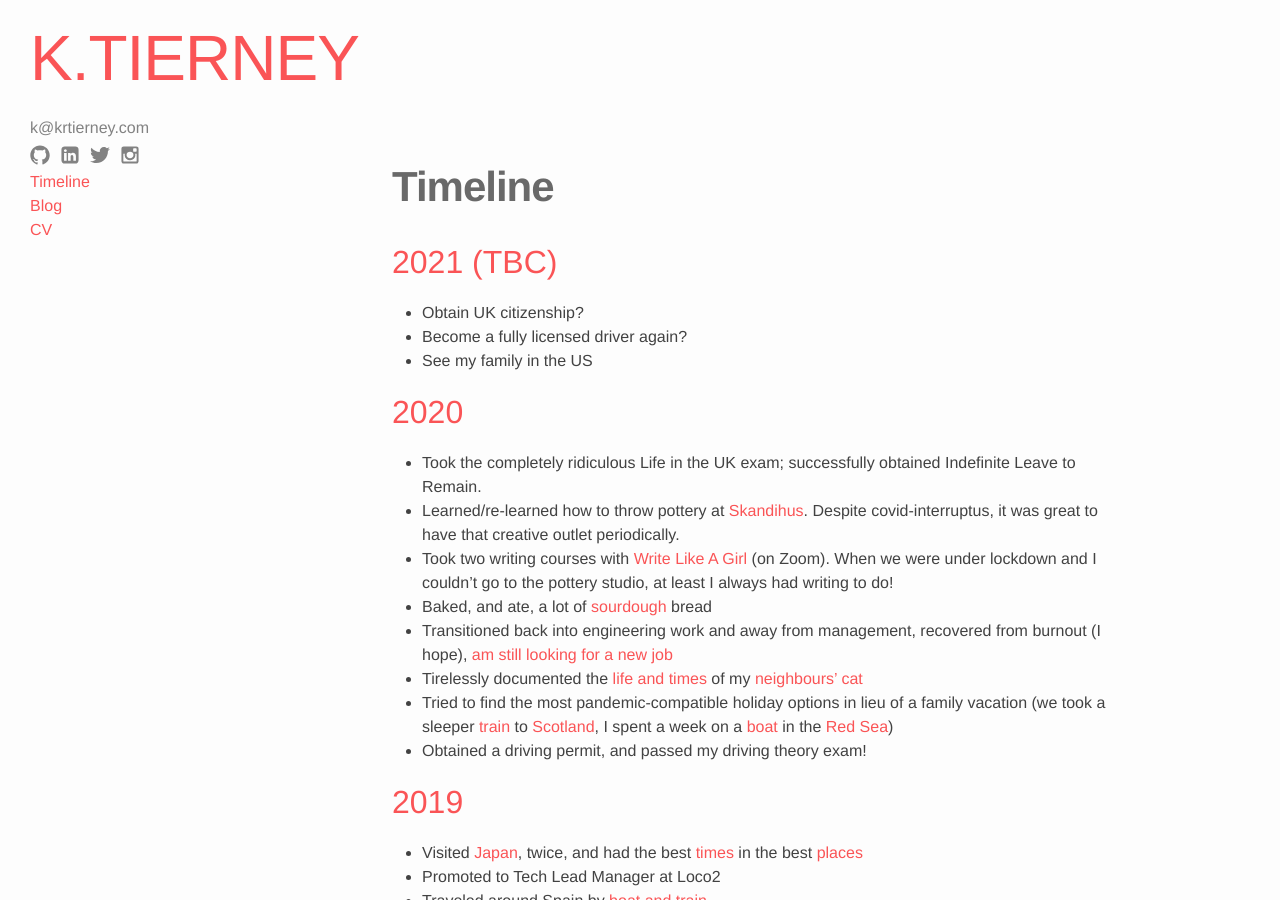
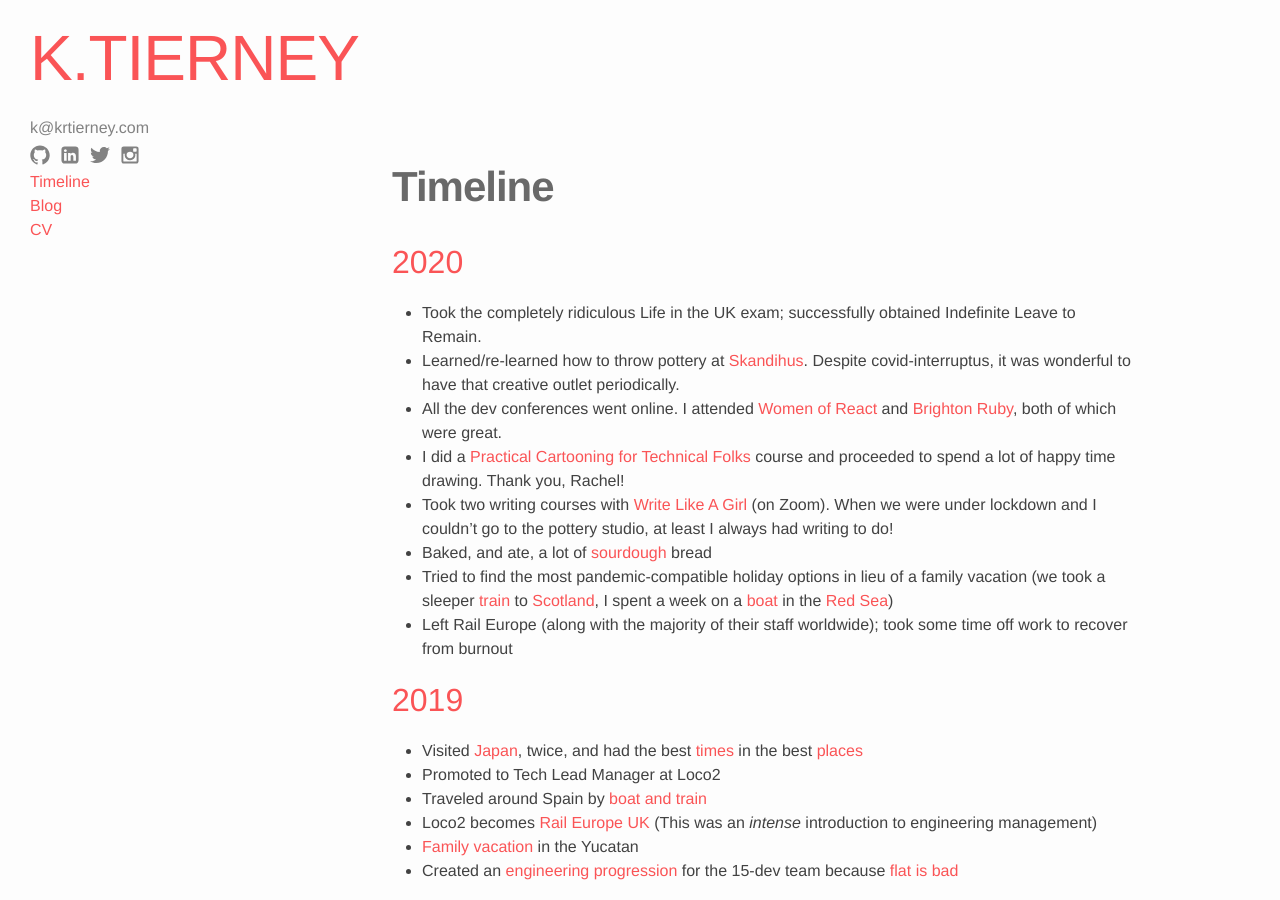
Before and after one commit to krtierney/krtierney.github.io, a Jekyll site: the page built from about.md, in a window 1280 px wide and 900 px high. Built offline with Jekyll 4.4.1, drawn with Linux system fonts in a browser that asks for light colours.

Commit message:
Update timeline

```diff
--- a/about.md
+++ b/about.md
@@ -5,22 +5,16 @@ permalink: /about/
 published: true
 ---
 
-## 2021 (TBC)
-
-* Obtain UK citizenship?
-* Become a fully licensed driver again?
-* See my family in the US
-
 ## 2020
 
 * Took the completely ridiculous Life in the UK exam; successfully obtained Indefinite Leave to Remain.
-* Learned/re-learned how to throw pottery at [Skandihus](https://www.skandihus.co.uk). Despite covid-interruptus, it was great to have that creative outlet periodically.
+* Learned/re-learned how to throw pottery at [Skandihus](https://www.skandihus.co.uk). Despite covid-interruptus, it was wonderful to have that creative outlet periodically.
+* All the dev conferences went online. I attended [Women of React](https://womenofreact.com) and [Brighton Ruby](https://brightonruby.com), both of which were great.
+* I did a [Practical Cartooning for Technical Folks](https://courses.rachelnabors.com/p/practical-cartooning) course and proceeded to spend a lot of happy time drawing. Thank you, Rachel!
 * Took two writing courses with [Write Like A Girl](https://writelikeagrrrl.com) (on Zoom). When we were under lockdown and I couldn't go to the pottery studio, at least I always had writing to do!
 * Baked, and ate, a lot of [sourdough](https://www.instagram.com/p/B9O_pi7BweR/) bread
-* Transitioned back into engineering work and away from management, recovered from burnout (I hope), [am still looking for a new job](https://github.com/krtierney)
-* Tirelessly documented the [life and times](https://www.instagram.com/p/B9z8BGchEgq/) of my [neighbours' cat](https://www.instagram.com/p/B97Pgpml_KG/)
 * Tried to find the most pandemic-compatible holiday options in lieu of a family vacation (we took a sleeper [train](https://www.instagram.com/p/CF4zbUtlzX1/) to [Scotland](https://www.instagram.com/p/CF6loB-lvWM/), I spent a week on a [boat](https://www.instagram.com/p/CGc9i6HluUX/) in the [Red Sea](https://www.instagram.com/p/CGbwtc5FpZt/))
-* Obtained a driving permit, and passed my driving theory exam!
+* Left Rail Europe (along with the majority of their staff worldwide); took some time off work to recover from burnout
 
 ## 2019
 
```
